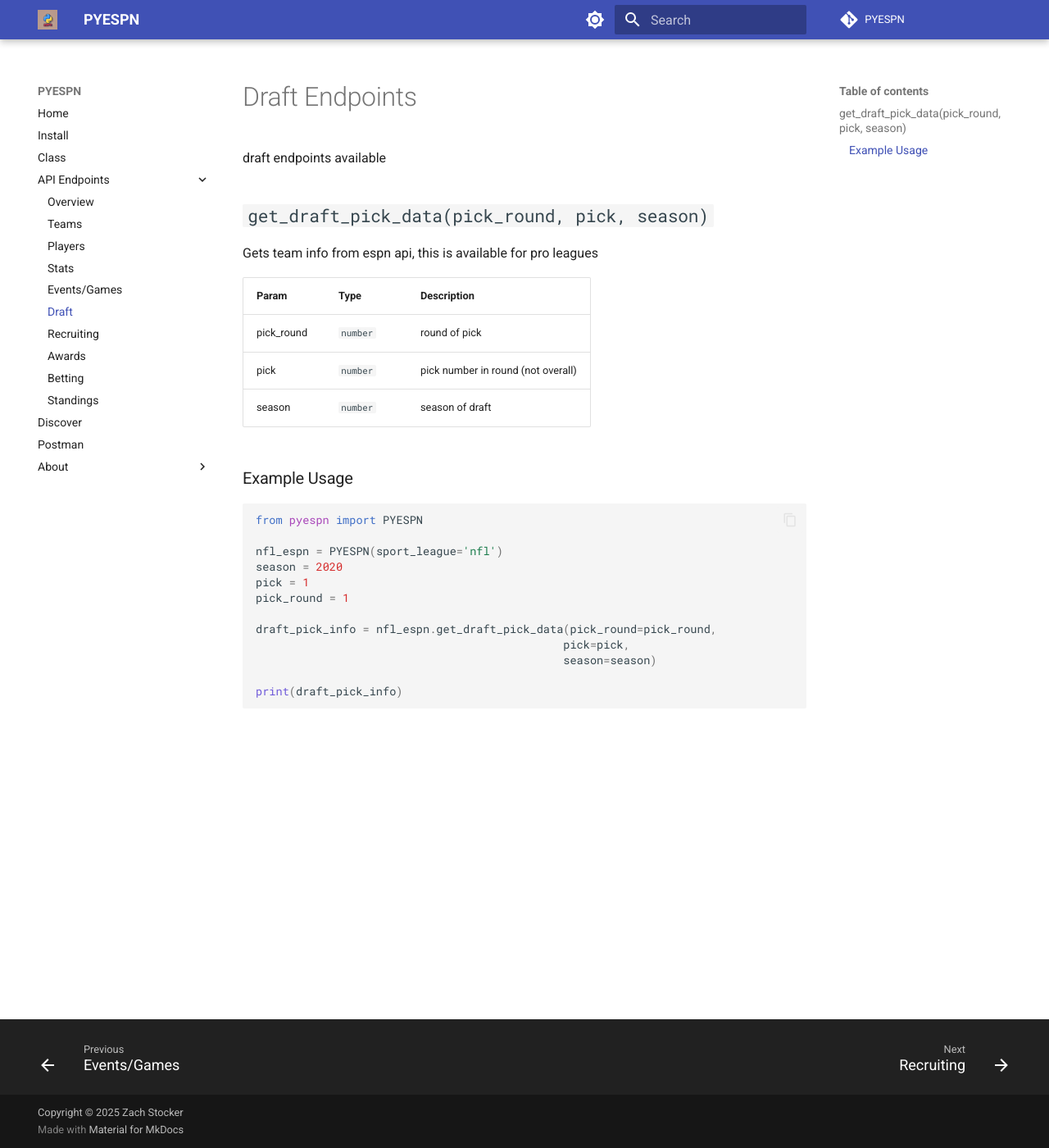
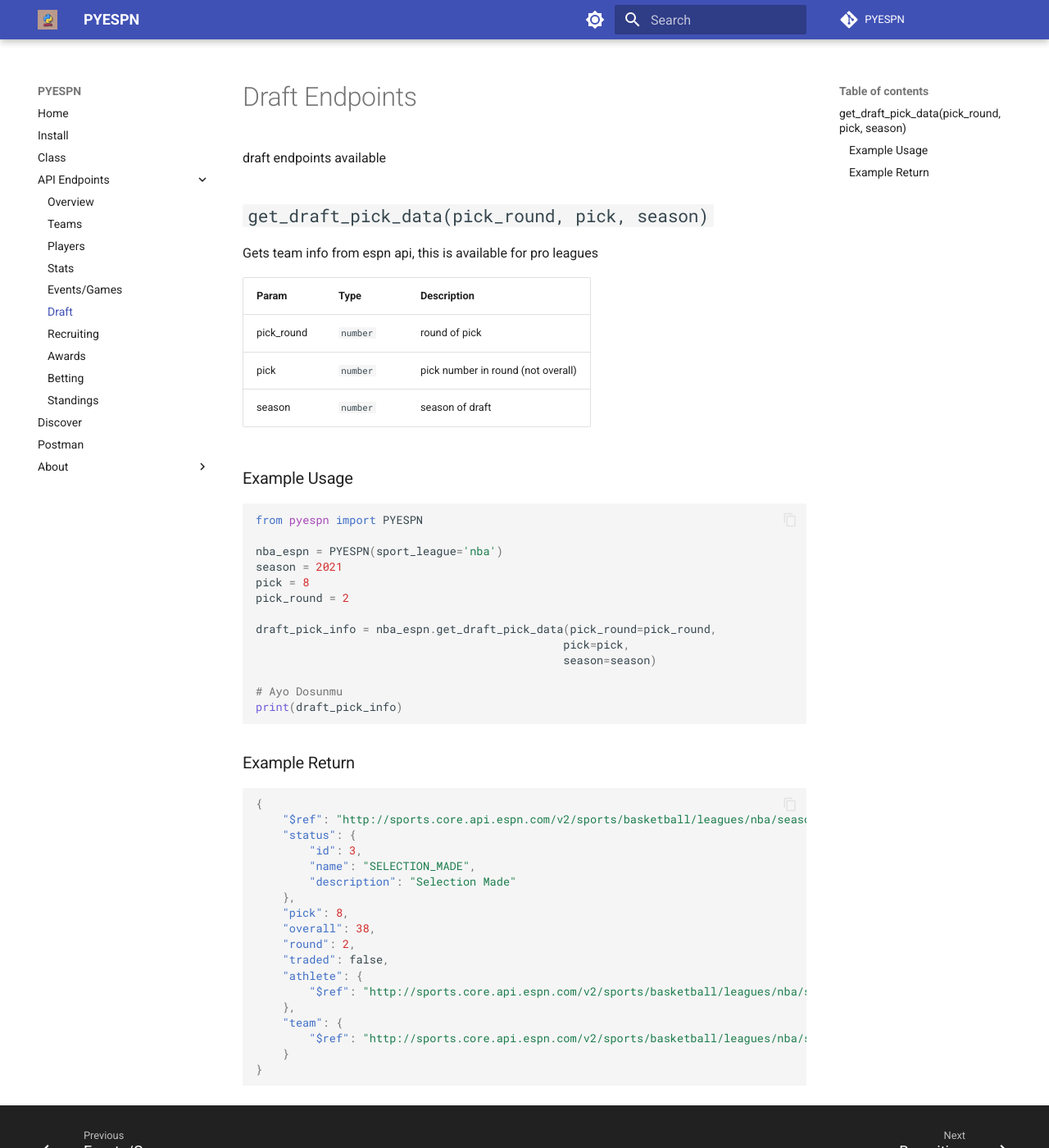
Before and after one commit to EnderLocke/pyespn, an MkDocs documentation site: the page built from docs/endpoints/draft.md, in a window 1280 px wide and 1400 px high. Shown: the whole window at 82% size. Built offline with MkDocs 1.6.1 and Material for MkDocs 9.7.7, drawn with Linux system fonts in a browser that asks for light colours; comment, search, counter and statistics services are not loaded.

Commit message:
adding in json returns

````diff
--- a/docs/endpoints/draft.md
+++ b/docs/endpoints/draft.md
@@ -15,14 +15,38 @@
 ```py
 from pyespn import PYESPN
 
-nfl_espn = PYESPN(sport_league='nfl')
-season = 2020
-pick = 1
-pick_round = 1
+nba_espn = PYESPN(sport_league='nba')
+season = 2021
+pick = 8
+pick_round = 2
 
-draft_pick_info = nfl_espn.get_draft_pick_data(pick_round=pick_round,
+draft_pick_info = nba_espn.get_draft_pick_data(pick_round=pick_round,
                                               pick=pick,
                                               season=season)
 
+# Ayo Dosunmu
 print(draft_pick_info)
 ```
+
+### Example Return
+
+```json
+{
+    "$ref": "http://sports.core.api.espn.com/v2/sports/basketball/leagues/nba/seasons/2021/draft/rounds/2/picks/8?lang=en&region=us",
+    "status": {
+        "id": 3,
+        "name": "SELECTION_MADE",
+        "description": "Selection Made"
+    },
+    "pick": 8,
+    "overall": 38,
+    "round": 2,
+    "traded": false,
+    "athlete": {
+        "$ref": "http://sports.core.api.espn.com/v2/sports/basketball/leagues/nba/seasons/2021/draft/athletes/105080?lang=en&region=us"
+    },
+    "team": {
+        "$ref": "http://sports.core.api.espn.com/v2/sports/basketball/leagues/nba/seasons/2021/teams/4?lang=en&region=us"
+    }
+}
+```
````
Also changed, not shown: docs/endpoints/events.md (+1 -1 lines).
